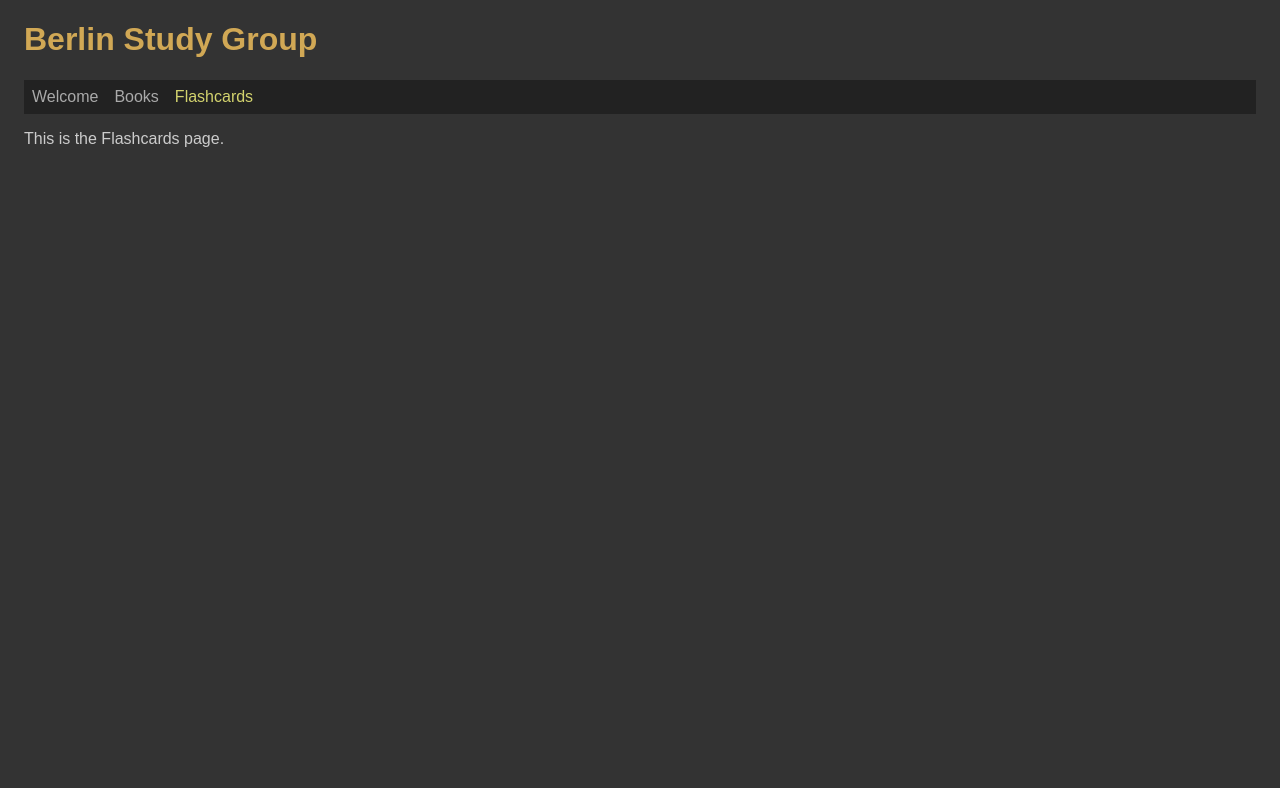
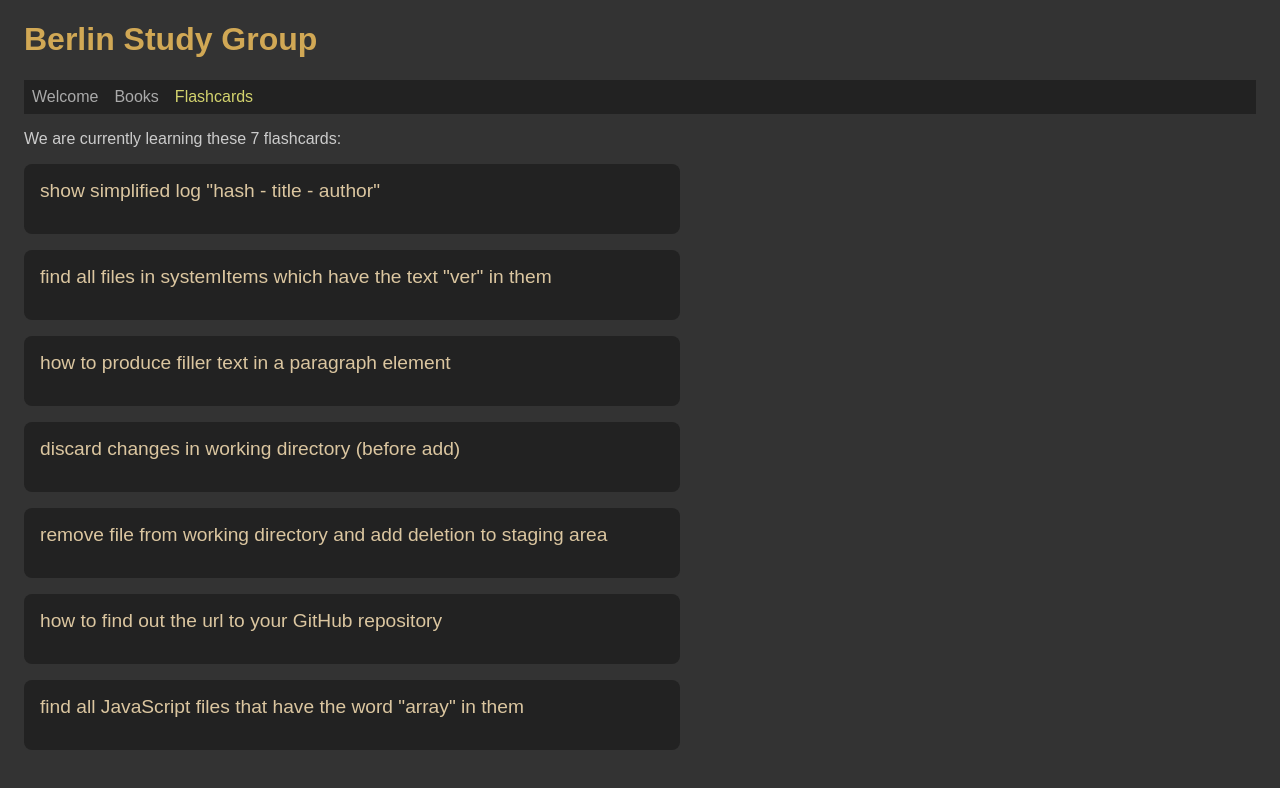
Before and after one commit to edwardtanguay/et-003-usecontext, a React (Vite) app: page /flashcards in a window 1280 px wide. Shown: the top 788 px of the page. Built offline with nearby package versions, Linux system fonts and the light colour scheme; no server answers; data requests are answered from the project's data file.

Commit message:
finished

```diff
--- a/src/App.scss
+++ b/src/App.scss
@@ -6,6 +6,10 @@ body {
 
 	h1 {
 		color: rgb(209, 168, 85);
+	}
+
+	a {
+		color: rgb(209, 166, 85);
 	}
 
 	nav {
@@ -55,4 +59,28 @@ body {
 			}
 		}
 	}
+
+	.pageFlashcards {
+		.flashcards {
+			.flashcard {
+				background-color: #222;
+				margin-bottom: 1rem;
+				padding: 1rem;
+				width: 39rem;
+				border-radius: .5rem;
+
+				.front {
+					font-size: 1.2rem;
+					margin-bottom: 1rem;
+					color: rgb(219, 198, 160);
+					cursor: pointer;
+				}
+
+				.back {
+					color: brown;
+					font-size: 1.1rem;
+				}
+			}
+		}
+	}
 }
--- a/src/AppContext.tsx
+++ b/src/AppContext.tsx
@@ -1,12 +1,14 @@
 import { useState, useEffect } from 'react';
 import { createContext } from 'react';
 import axios from 'axios';
-import { IBook } from './interfaces';
+import { IBook, IFlashcard } from './interfaces';
 import * as tools from './tools';
 
 interface IAppContext {
 	appTitle: string;
-	books: IBook[]
+	books: IBook[];
+	flashcards: IFlashcard[],
+	handleToggleFlashcard: (arg0: IFlashcard) => void
 }
 
 interface IAppProvider {
@@ -14,39 +16,69 @@ interface IAppProvider {
 }
 
 const booksUrl = 'https://edwardtanguay.vercel.app/share/techBooks.json';
-const mockApiWaitSeconds = 3;
+const flashcardsUrl = 'http://localhost:5556/flashcards';
+const mockApiWaitSeconds = 1;
 
 export const AppContext = createContext<IAppContext>({} as IAppContext);
 
 export const AppProvider: React.FC<IAppProvider> = ({ children }) => {
 	const [books, setBooks] = useState<IBook[]>([]);
+	const [flashcards, setFlashcards] = useState<IFlashcard[]>([]);
 	const appTitle = 'Berlin Study Group';
 
 	useEffect(() => {
 		setTimeout(() => {
 			(async () => {
 				const rawBooks = (await axios.get(booksUrl)).data;
-				const _books:IBook[] = [];
-				rawBooks.forEach((rawBook:IBook) => {
+				const _books: IBook[] = [];
+				rawBooks.forEach((rawBook: any) => {
 					const _book: IBook = {
 						id: rawBook.id,
 						idCode: rawBook.idCode,
 						title: rawBook.title,
 						description: rawBook.description,
-						language: rawBook.language === '' ? 'English' : tools.capitalizeFirstLetter(rawBook.language)
+						language:
+							rawBook.language === ''
+								? 'English'
+								: tools.capitalizeFirstLetter(rawBook.language),
 					};
 					_books.push(_book);
-				})
+				});
 				setBooks(_books);
 			})();
 		}, mockApiWaitSeconds * 1000);
 	}, []);
 
+	useEffect(() => {
+		(async () => {
+			const rawFlashcards = (await axios.get(flashcardsUrl)).data;
+			const _flashcards: IFlashcard[] = [];
+			rawFlashcards.forEach((rawFlashcard: any) => {
+				const _flashcard: IFlashcard = {
+					id: rawFlashcard.id,
+					category: rawFlashcard.category,
+					front: rawFlashcard.front,
+					back: rawFlashcard.back,
+					isOpen: false
+				};
+				_flashcards.push(_flashcard);
+			});
+			setFlashcards(_flashcards);
+		})();
+	}, []);
+
+	const handleToggleFlashcard = (flashcard: IFlashcard) => {
+		flashcard.isOpen = !flashcard.isOpen;
+		setFlashcards([...flashcards]);
+	}
+
 	return (
 		<AppContext.Provider
 			value={{
 				appTitle,
-				books
+				books,
+				flashcards,
+				handleToggleFlashcard
 			}}
 		>
 			{children}
--- a/src/components/PageFlashcards.tsx
+++ b/src/components/PageFlashcards.tsx
@@ -1,7 +1,32 @@
+import { useContext } from 'react';
+import { AppContext } from '../AppContext';
+
 export const PageFlashcards = () => {
+	const { flashcards, handleToggleFlashcard } = useContext(AppContext);
+
 	return (
-		<>
-			<p>This is the Flashcards page.</p>
-		</>
+		<div className="pageFlashcards">
+			<p>
+				We are currently learning these {flashcards.length} flashcards:
+			</p>
+
+			<div className="flashcards">
+				{flashcards.map((flashcard) => {
+					return (
+						<div className="flashcard" key={flashcard.id}>
+							<div
+								className="front"
+								onClick={() => handleToggleFlashcard(flashcard)}
+							>
+								{flashcard.front}
+							</div>
+							{flashcard.isOpen && (
+								<div className="back">{flashcard.back}</div>
+							)}
+						</div>
+					);
+				})}
+			</div>
+		</div>
 	);
 };
--- a/src/components/PageWelcome.tsx
+++ b/src/components/PageWelcome.tsx
@@ -1,8 +1,9 @@
+import { NavLink } from 'react-router-dom';
 import { useContext } from 'react';
 import { AppContext } from '../AppContext';
 
 export const PageWelcome = () => {
-	const { books } = useContext(AppContext);
+	const { books, flashcards } = useContext(AppContext);
 
 	return (
 		<>
@@ -10,7 +11,7 @@ export const PageWelcome = () => {
 			{books.length === 0 ? (
 				<p>Loading....</p>
 			) : (
-				<p>In our club we are reading {books.length} books.</p>
+				<p>In our club we are reading <NavLink to="/books">{books.length} books</NavLink> learning <NavLink to="/flashcards">{flashcards.length} flashcards</NavLink>.</p>
 			)}
 		</>
 	);
```
Also changed, not shown: src/interfaces.ts (+8 -0 lines).
